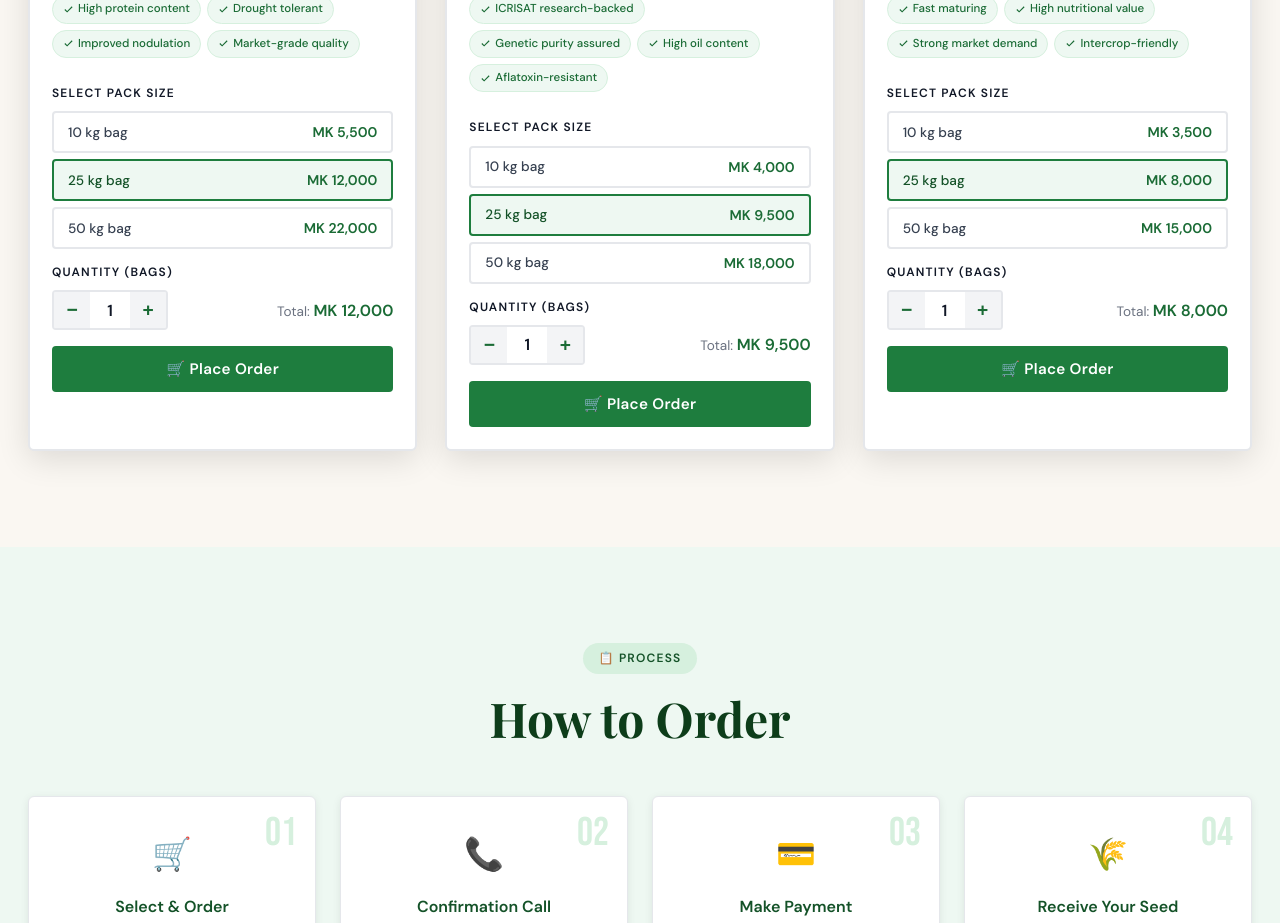
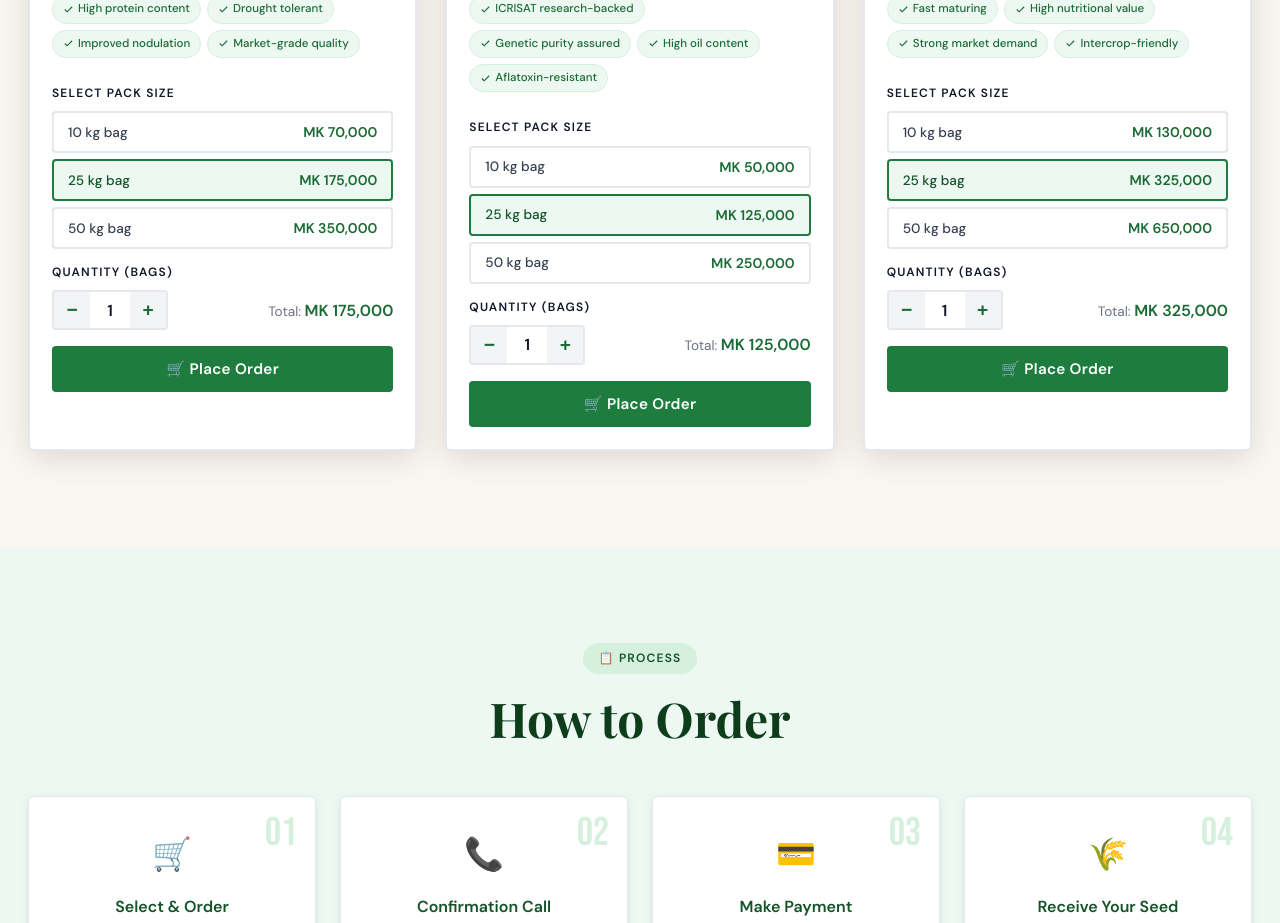
Before and after one commit to ChristopherRayan/CABES, a React (Create React App) app in the folder frontend/: page /shop in a window 1280 px wide. Shown: the part 1000-1923 px from the top of the page. Built offline with nearby package versions, Linux system fonts and the light colour scheme; a web font is replaced by a local one.

Commit message:
Update seed prices: Beans 13,000/kg, Soybeans 7,000/kg, Groundnuts 5,000/kg

```diff
--- a/frontend/src/pages/Shop.js
+++ b/frontend/src/pages/Shop.js
@@ -10,29 +10,29 @@ const products = [
    {
      id: 1, img: soybeansImg, name: 'Certified Soybeans – Class 1',
      shortName: 'Soybeans',
-    price: 12000, unit: '25 kg bag',
+     price: 175000, unit: '25 kg bag',
      desc: 'High-protein soybean certified seed. Superior germination rate, disease resistant, adapted for Malawi agro-ecology.',
      features: ['High protein content','Drought tolerant','Improved nodulation','Market-grade quality'],
      stock: 'Available', badge: 'Best Seller', badgeColor: '#1e7d3e',
-    sizes: [{ label:'10 kg bag', price:5500 },{ label:'25 kg bag', price:12000 },{ label:'50 kg bag', price:22000 }],
+     sizes: [{ label:'10 kg bag', price:70000 },{ label:'25 kg bag', price:175000 },{ label:'50 kg bag', price:350000 }],
    },
    {
      id: 2, img: groundnutsImg, name: 'Certified Groundnuts – Class 1',
      shortName: 'Groundnuts',
-    price: 9500, unit: '25 kg bag',
+     price: 125000, unit: '25 kg bag',
      desc: 'ICRISAT research-backed groundnut varieties. Genetic purity assured, high oil content, aflatoxin-resistant.',
      features: ['ICRISAT research-backed','Genetic purity assured','High oil content','Aflatoxin-resistant'],
      stock: 'Available', badge: 'ICRISAT Backed', badgeColor: '#7c3aed',
-    sizes: [{ label:'10 kg bag', price:4000 },{ label:'25 kg bag', price:9500 },{ label:'50 kg bag', price:18000 }],
+     sizes: [{ label:'10 kg bag', price:50000 },{ label:'25 kg bag', price:125000 },{ label:'50 kg bag', price:250000 }],
    },
    {
      id: 3, img: beansImg, name: 'Certified Common Beans – Class 1',
      shortName: 'Common Beans',
-    price: 8000, unit: '25 kg bag',
+     price: 325000, unit: '25 kg bag',
      desc: 'Fast-maturing certified common bean seed. Ideal for smallholder farmers across the Lilongwe–Kasungu plains.',
      features: ['Fast maturing','High nutritional value','Strong market demand','Intercrop-friendly'],
      stock: 'Available', badge: 'FAO Supported', badgeColor: '#2563eb',
-    sizes: [{ label:'10 kg bag', price:3500 },{ label:'25 kg bag', price:8000 },{ label:'50 kg bag', price:15000 }],
+     sizes: [{ label:'10 kg bag', price:130000 },{ label:'25 kg bag', price:325000 },{ label:'50 kg bag', price:650000 }],
    },
  ];
 
```
Lines whose indentation alone changed are shown as unchanged.
